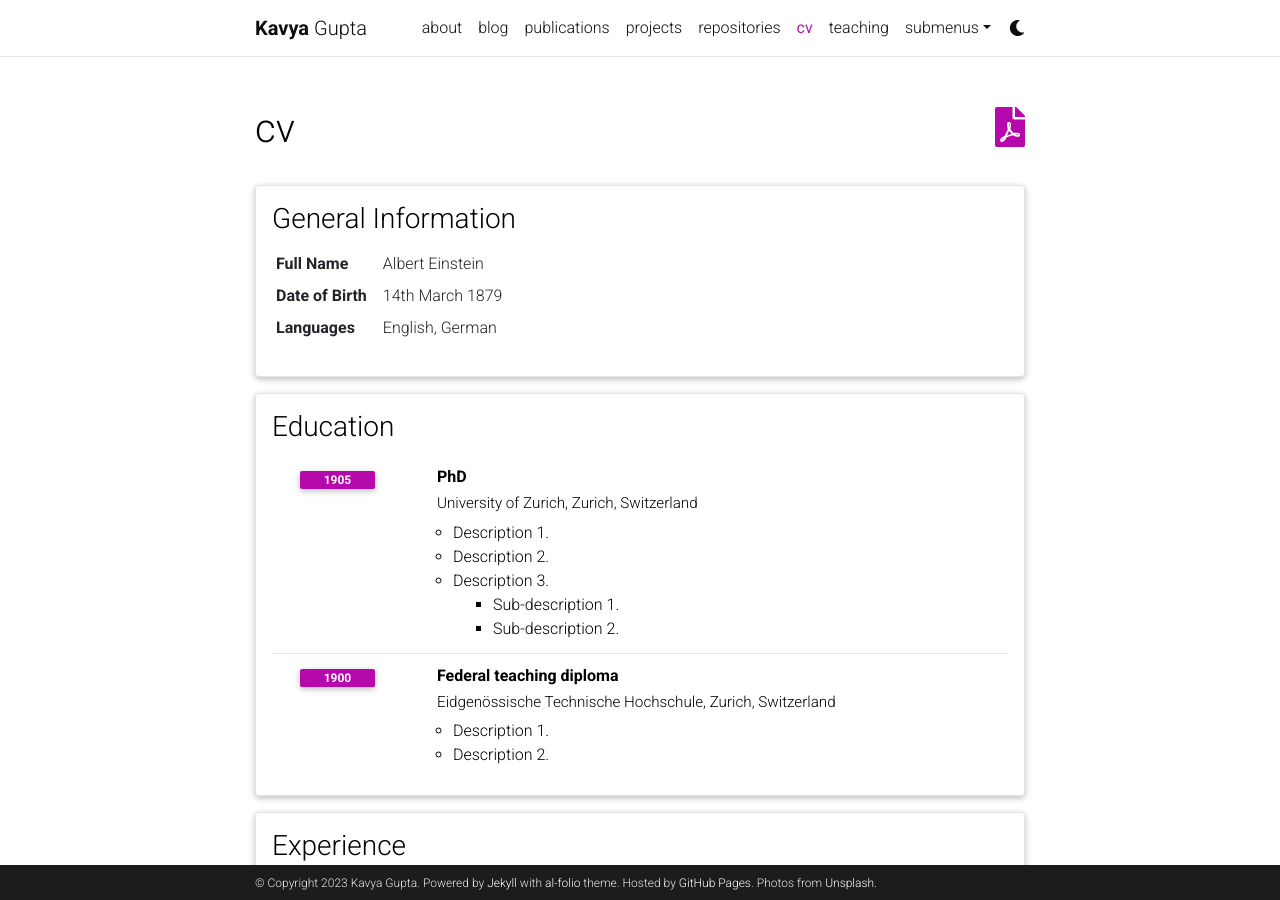
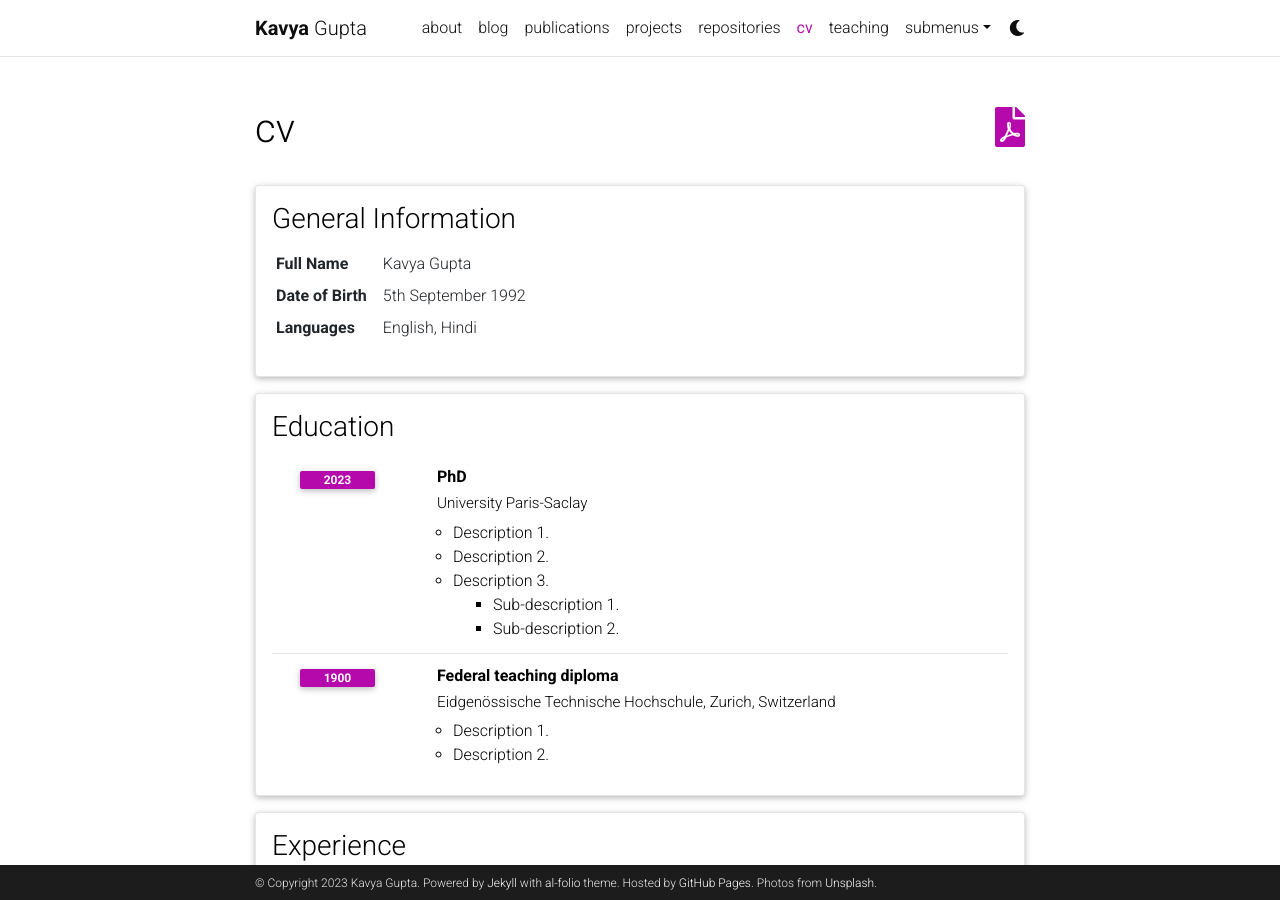
Before and after one commit to kavyagupta/kavyagupta.github.io, a Jekyll site: the page built from _pages/cv.md, in a window 1280 px wide and 900 px high. Built offline with Jekyll 4.4.1, drawn with Linux system fonts in a browser that asks for light colours; full-size pictures stand in for the smaller copies a plugin makes; comment, search, counter and statistics services are not loaded; a style sheet for code colours, icons or effects is not loaded.

Commit message:
publications

```diff
--- a/_bibliography/papers.bib
+++ b/_bibliography/papers.bib
@@ -20,7 +20,7 @@
 
 @article{goswamifloodnet,
   title={FloodNet-to-FloodGAN: Generating Flood Scenes in Aerial Images},
-  author={Goswami, Shubham and Granular, AI and Verma, Sagar and Gupta, Kavya and Gupta, Siddharth}
+  author={Goswami, Shubham and Granular, AI and Verma, Sagar and Gupta, Kavya and Gupta, Siddharth},
   year ={2022}
 }
 
--- a/_data/cv.yml
+++ b/_data/cv.yml
@@ -2,18 +2,18 @@
   type: map
   contents:
     - name: Full Name
-      value: Albert Einstein
+      value: Kavya Gupta
     - name: Date of Birth
-      value: 14th March 1879
+      value: 5th September 1992
     - name: Languages
-      value: English, German
+      value: English, Hindi
 
 - title: Education
   type: time_table
   contents:
     - title: PhD
-      institution: University of Zurich, Zurich, Switzerland
-      year: 1905
+      institution: University Paris-Saclay
+      year: 2023
       description:
         - Description 1.
         - Description 2.
```
Also changed, not shown: _pages/about.md (+2 -5 lines), assets/img/kavya.jpeg (added).
